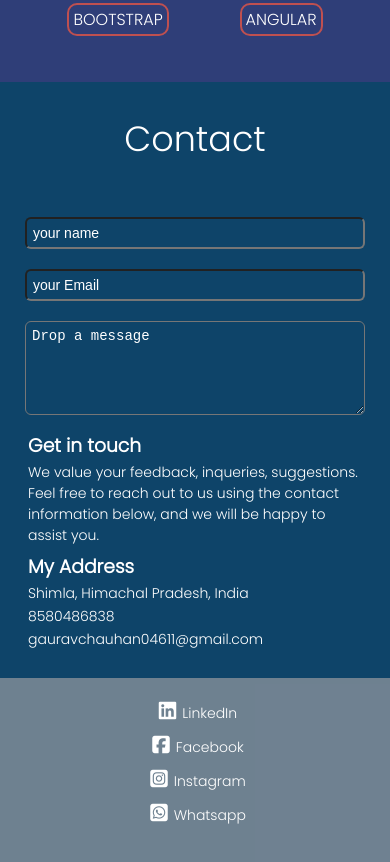
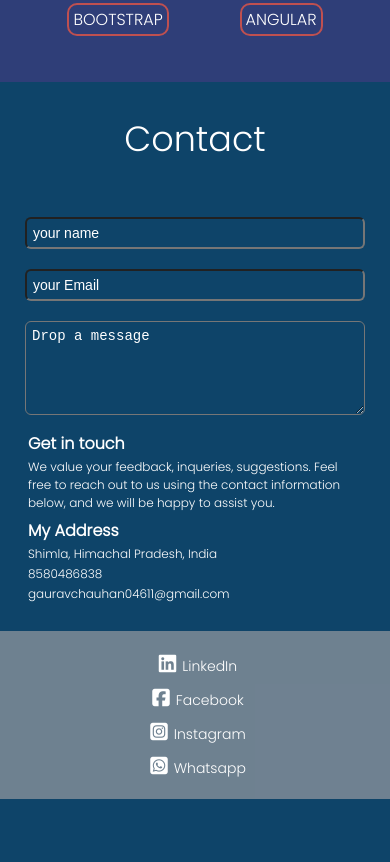
Before and after one commit to Gaurav-4611/portfolio, a plain HTML site: page Portfolio/index.html in a window 390 px wide. Shown: the part 1095-1957 px from the top of the page. After the commit the page ends 1894 px from the top, so only its background shows below. Drawn offline with nearby package versions, Linux system fonts and the light colour scheme.

Commit message:
font size change

```diff
--- a/Portfolio/portfolio.css
+++ b/Portfolio/portfolio.css
@@ -366,13 +366,11 @@ main {
 /* .... social media section */
 
 .social-media {
-    /* border: 2px solid; */
     display: flex;
     flex-wrap: wrap;
     justify-content: space-around;
     cursor: pointer;
     margin: 0px;
-    /* padding: 15px 150px 25px; */
     font-size: 20px;
 }
 
@@ -423,7 +421,7 @@ nav .fa-solid {
 
     .social-media {
         font-size: 16px;
-        padding: 15px 100px 25px;
+        /* padding: 15px 100px 25px; */
 
     }
 
@@ -455,7 +453,7 @@ nav .fa-solid {
         /* margin: 5px 10px; */
     }
     .social-media {
-        padding: 15px 100px 25px;
+        padding: 0px 50px 0px;
 
     }
 
@@ -495,7 +493,7 @@ nav .fa-solid {
     }
     .social-media {
         font-size: 14px;
-        padding: 15px 100px 25px;
+        padding: 0px 50px 0px;
             }
             .fa-brands {
                 font-size: 20px;
@@ -558,6 +556,19 @@ nav .fa-solid {
 
 }
 
+
+@media only screen and (max-width: 514px) {
+    .details1 p {
+        font-size: 12px;
+    }
+    .details-heading {
+        font-size: 16px;
+    }
+    .details2 ul li {
+        font-size: 12px;
+
+    }
+}
 
 @media only screen and (max-width: 430px) {
     nav{
@@ -632,7 +643,7 @@ nav .fa-solid {
     }
 .social-media{
     display: block;
-    padding: 5px 20px 25px;
+    padding: 5px 20px ;
     justify-content: flex-start;
 
 
```
Also changed, not shown: Portfolio/index.html (+0 -5 lines).
